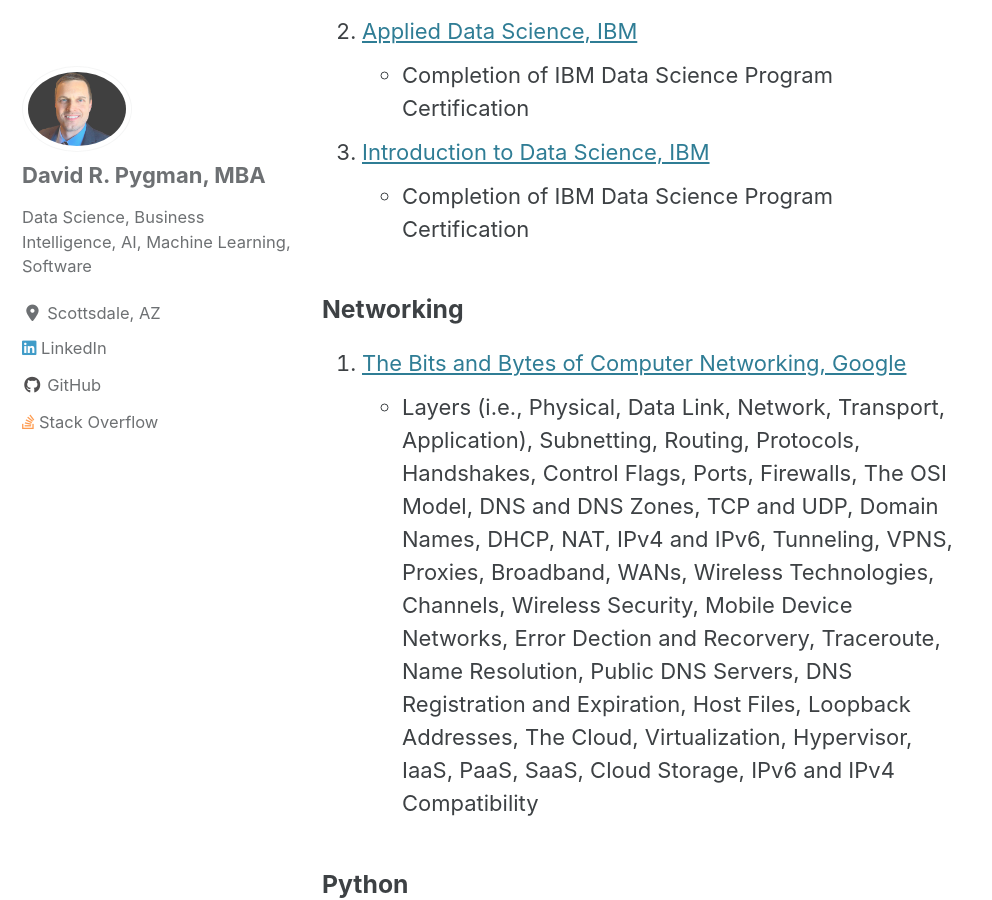
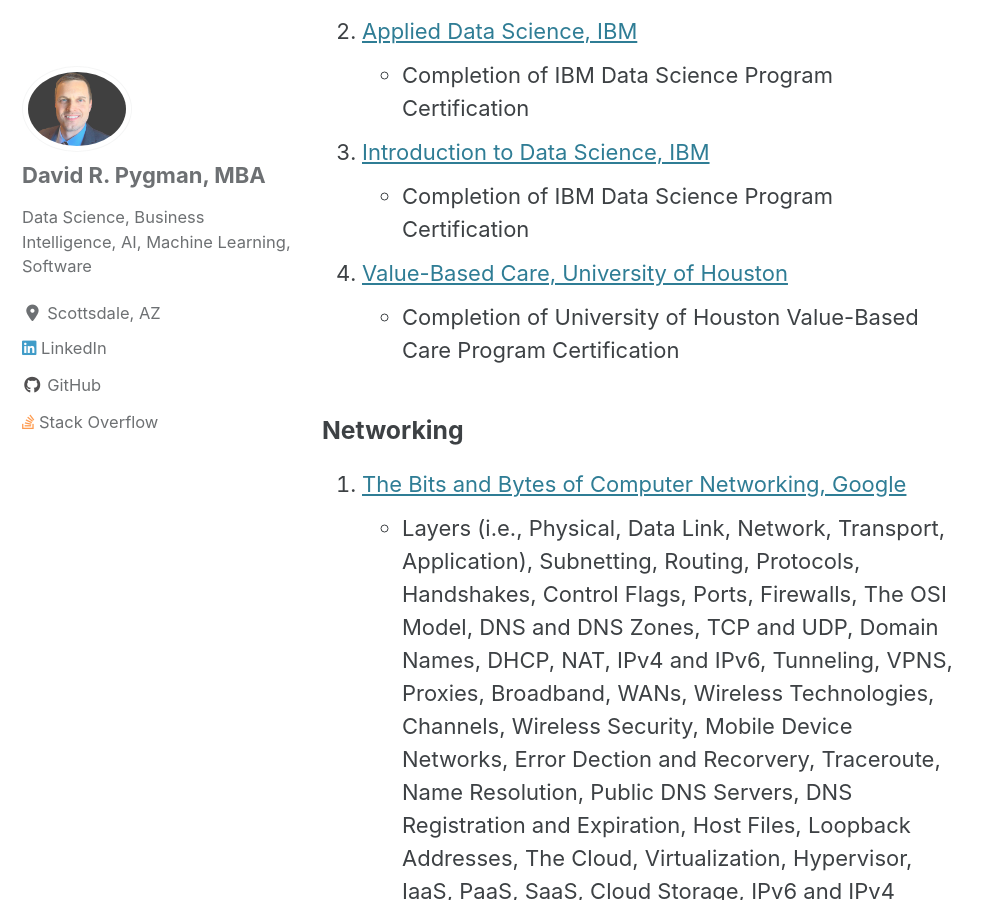
Before and after one commit to dpygman/dpygman.github.io, a Jekyll site: the page built from _pages/certificates.md, in a window 1280 px wide and 900 px high, scrolled down 441 px. Shown: the whole window, without its empty margins (0-992 px from the left). Built offline with Jekyll 4.4.1, drawn with Linux system fonts in a browser that asks for light colours; cached includes are drawn as plain includes; nearby versions of some CDN libraries.

Commit message:
Update certificates.md
Updated Certificates with University of Houston, Value-Based Care link

```diff
--- a/_pages/certificates.md
+++ b/_pages/certificates.md
@@ -14,6 +14,8 @@
    - Completion of IBM Data Science Program Certification
 3. [Introduction to Data Science, IBM](https://www.coursera.org/account/accomplishments/specialization/certificate/HVW2WDUSW2AZ "Introduction to Data Science, IBM")
    - Completion of IBM Data Science Program Certification
+4. [Value-Based Care, University of Houston](https://www.coursera.org/account/accomplishments/specialization/certificate/BBYC2NCZZ5RH "Value-Based Care, University of Houston")
+   - Completion of University of Houston Value-Based Care Program Certification
 
 ### Networking
 1. [The Bits and Bytes of Computer Networking, Google](https://www.coursera.org/account/accomplishments/certificate/NYZHHA3D69P7 "The Bits and Bytes of Computer Networking, Google")
```
